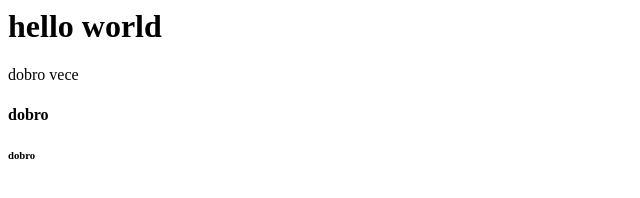
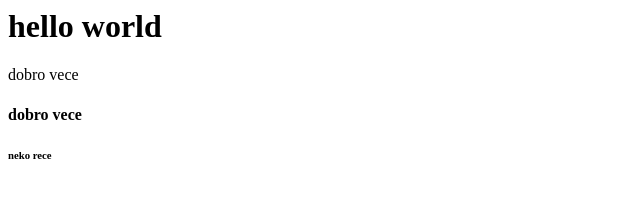
Before and after one commit to slava9744/folder1, a plain HTML site: page index.html in a window 1280 px wide. Shown: the full height of the page, 0-640 px from the left. Drawn offline with Linux system fonts and the light colour scheme.

Commit message:
Update index.html

```diff
--- a/index.html
+++ b/index.html
@@ -1,4 +1,4 @@
 <h1>hello world</h1>
 <p>dobro vece</p>
-<h4>dobro</h4>
-<h6>dobro</h6>
+<h4>dobro vece</h4>
+<h6>neko rece</h6>
```
